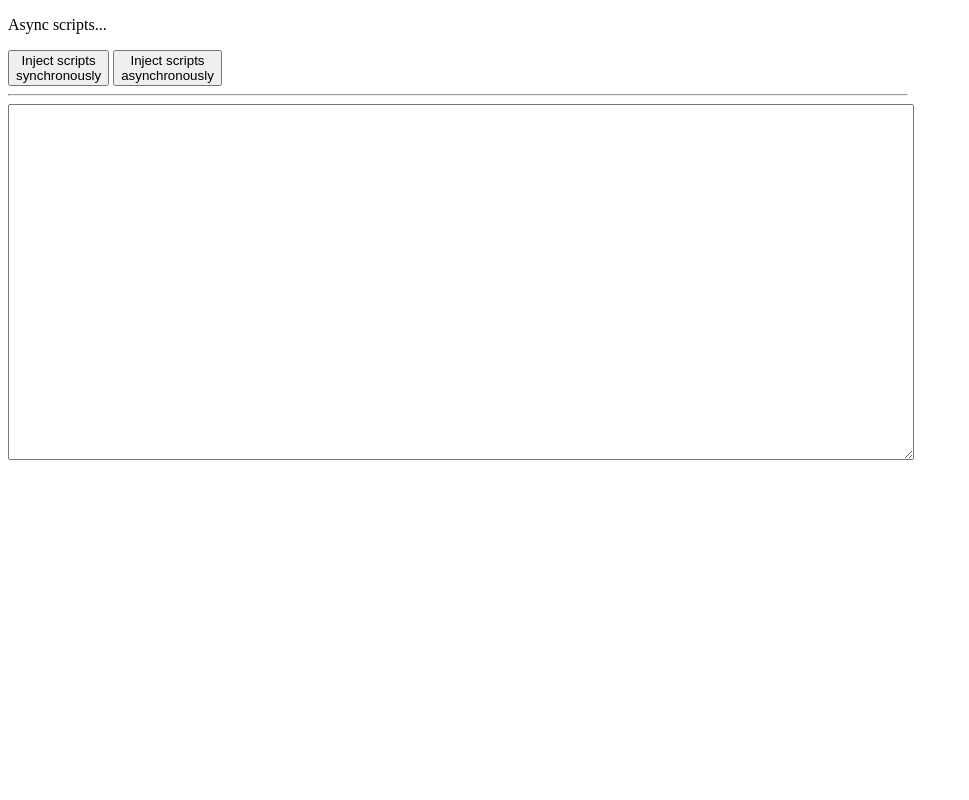
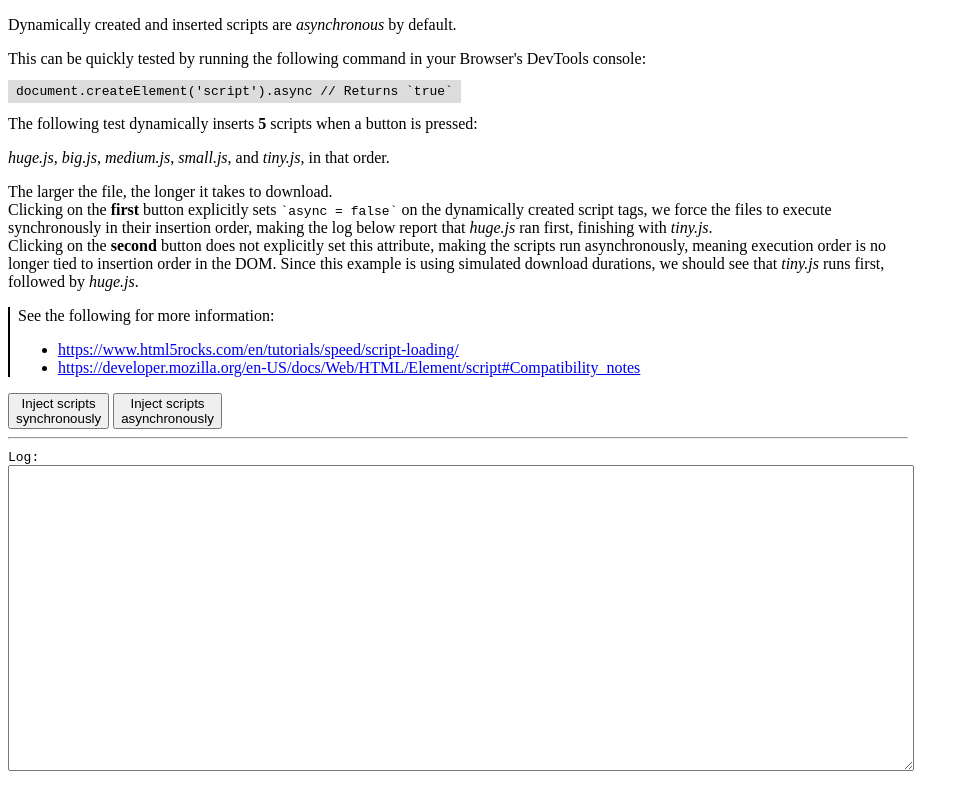
Before and after one commit to romellem/async-script-injection-example, a website: page public/index.html in a window 1280 px wide. Shown: the whole page, without its empty margins (0-969 px from the left). Drawn offline with Linux system fonts and the light colour scheme.

Commit message:
Adds explanatory copy!
Adjusts more CSS too

```diff
--- a/public/css/main.css
+++ b/public/css/main.css
@@ -4,7 +4,7 @@ body {
 
 textarea {
     font-family: monospace;
-    min-height: 350px;
+    min-height: 300px;
     display: block;
     width: 100%;
 }
@@ -12,3 +12,14 @@ textarea {
 button {
     cursor: pointer;
 }
+
+pre code {
+    background: gainsboro;
+    padding: 4px 8px;
+}
+
+blockquote {
+    border-left: 2px solid black;
+    margin-left: 0;
+    padding-left: 8px;
+}
--- a/public/index.html
+++ b/public/index.html
@@ -9,11 +9,34 @@
 </head>
 <body>
 	<p>
-		Async scripts...
+		Dynamically created and inserted scripts are <em>asynchronous</em> by default.
 	</p>
+	<p>
+		This can be quickly tested by running the following command in your Browser's DevTools console:
+	</p>
+	<pre><code>document.createElement('script').async // Returns `true`</code></pre>
+	<p>
+		The following test dynamically inserts <strong>5</strong> scripts when a button is pressed:
+	</p>
+	<p>
+		<em>huge.js</em>, <em>big.js</em>, <em>medium.js</em>, <em>small.js</em>, and <em>tiny.js</em>, in that order.
+	</p>
+	<p>
+		The larger the file, the longer it takes to download.<br>
+		Clicking on the <strong>first</strong> button explicitly sets <code>`async = false`</code> on the dynamically created script tags, we force the files to execute synchronously in their insertion order, making the log below report that <em>huge.js</em> ran first, finishing with <em>tiny.js</em>.<br>
+		Clicking on the <strong>second</strong> button does not explicitly set this attribute, making the scripts run asynchronously, meaning execution order is no longer tied to insertion order in the DOM. Since this example is using simulated download durations, we should see that <em>tiny.js</em> runs first, followed by <em>huge.js</em>.
+	</p>
+	<blockquote>
+		See the following for more information:
+		<ul>
+			<li><a href="https://www.html5rocks.com/en/tutorials/speed/script-loading/">https://www.html5rocks.com/en/tutorials/speed/script-loading/</a></li>
+			<li><a href="https://developer.mozilla.org/en-US/docs/Web/HTML/Element/script#Compatibility_notes">https://developer.mozilla.org/en-US/docs/Web/HTML/Element/script#Compatibility_notes</a></li>
+		</ul>
+	</blockquote>
 	<button id="sync">Inject scripts<br>synchronously</button>
 	<button id="async">Inject scripts<br>asynchronously</button>
 	<hr>
+	<code>Log:</code>
 	<textarea id="log"></textarea>
 </body>
 </html>
```
